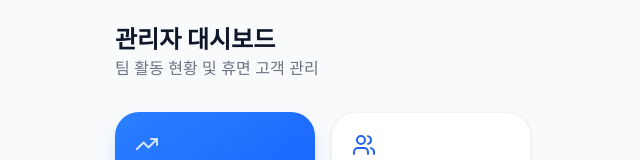
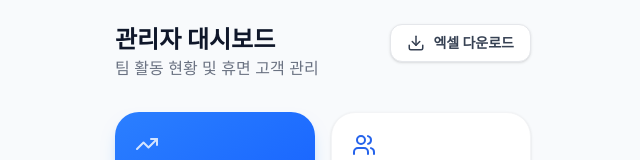
Before and after one commit to kimtonylabi-lgtm/sales-report-app, a Next.js app: page /leader in a window 1280 px wide. Shown: the top 160 px of the page, without its empty margins (317-957 px from the left). Built offline with nearby package versions, Linux system fonts and the light colour scheme; no server answers; the database is empty.

Commit message:
Add Excel download functionality

```diff
--- a/src/app/leader/page.tsx
+++ b/src/app/leader/page.tsx
@@ -4,13 +4,14 @@ import { useState, useEffect } from 'react';
 import { supabase } from '@/lib/supabase';
 import { format, differenceInDays } from 'date-fns';
 import { ko } from 'date-fns/locale';
-import { AlertCircle, TrendingUp, Users, Calendar } from 'lucide-react';
+import { AlertCircle, TrendingUp, Users, Calendar, Download } from 'lucide-react';
 import { cn } from '@/lib/utils';
 
 export default function LeaderDashboard() {
     const [stats, setStats] = useState({ today: 0, total: 0 });
     const [dormantClients, setDormantClients] = useState<any[]>([]);
     const [loading, setLoading] = useState(true);
+    const [isExporting, setIsExporting] = useState(false);
 
     useEffect(() => {
         loadDashboard();
@@ -48,11 +49,72 @@ export default function LeaderDashboard() {
         setLoading(false);
     };
 
+    const handleExport = async () => {
+        setIsExporting(true);
+        try {
+            const { data: reports, error } = await supabase
+                .from('reports')
+                .select(`
+                    created_at,
+                    type,
+                    content,
+                    clients (name),
+                    profiles (name)
+                `)
+                .order('created_at', { ascending: false });
+
+            if (error) throw error;
+
+            if (!reports || reports.length === 0) {
+                alert('다운로드할 데이터가 없습니다.');
+                return;
+            }
+
+            // CSV Creation
+            const headers = ['날짜', '작성자', '고객사', '활동종류', '보고내용'];
+            const rows = reports.map(r => [
+                format(new Date(r.created_at), 'yyyy-MM-dd HH:mm'),
+                (r.profiles as any)?.name || '알수없음',
+                (r.clients as any)?.name || '알수없음',
+                r.type === 'visit' ? '방문' : r.type === 'phone' ? '전화' : '메일',
+                `"${r.content.replace(/"/g, '""')}"` // Escape quotes for CSV
+            ]);
+
+            const csvContent = [
+                '\uFEFF' + headers.join(','), // BOM for Korean characters
+                ...rows.map(row => row.join(','))
+            ].join('\n');
+
+            const blob = new Blob([csvContent], { type: 'text/csv;charset=utf-8;' });
+            const url = URL.createObjectURL(blob);
+            const link = document.createElement('a');
+            link.setAttribute('href', url);
+            link.setAttribute('download', `영업보고현황_${format(new Date(), 'yyyyMMdd')}.csv`);
+            document.body.appendChild(link);
+            link.click();
+            document.body.removeChild(link);
+        } catch (error: any) {
+            alert('다운로드 중 오류가 발생했습니다: ' + error.message);
+        } finally {
+            setIsExporting(false);
+        }
+    };
+
     return (
         <div className="space-y-8 pb-20">
-            <header>
-                <h1 className="text-2xl font-bold">관리자 대시보드</h1>
-                <p className="text-gray-500">팀 활동 현황 및 휴면 고객 관리</p>
+            <header className="flex justify-between items-start">
+                <div>
+                    <h1 className="text-2xl font-bold">관리자 대시보드</h1>
+                    <p className="text-gray-500">팀 활동 현황 및 휴면 고객 관리</p>
+                </div>
+                <button
+                    onClick={handleExport}
+                    disabled={isExporting}
+                    className="flex items-center space-x-2 bg-white dark:bg-gray-800 border border-gray-200 dark:border-gray-700 px-4 py-2 rounded-xl text-sm font-bold text-gray-700 dark:text-gray-200 shadow-sm active:scale-95 transition-all disabled:opacity-50"
+                >
+                    <Download size={18} />
+                    <span>{isExporting ? '받는 중...' : '엑셀 다운로드'}</span>
+                </button>
             </header>
 
             {/* Stats Cards */}
```
